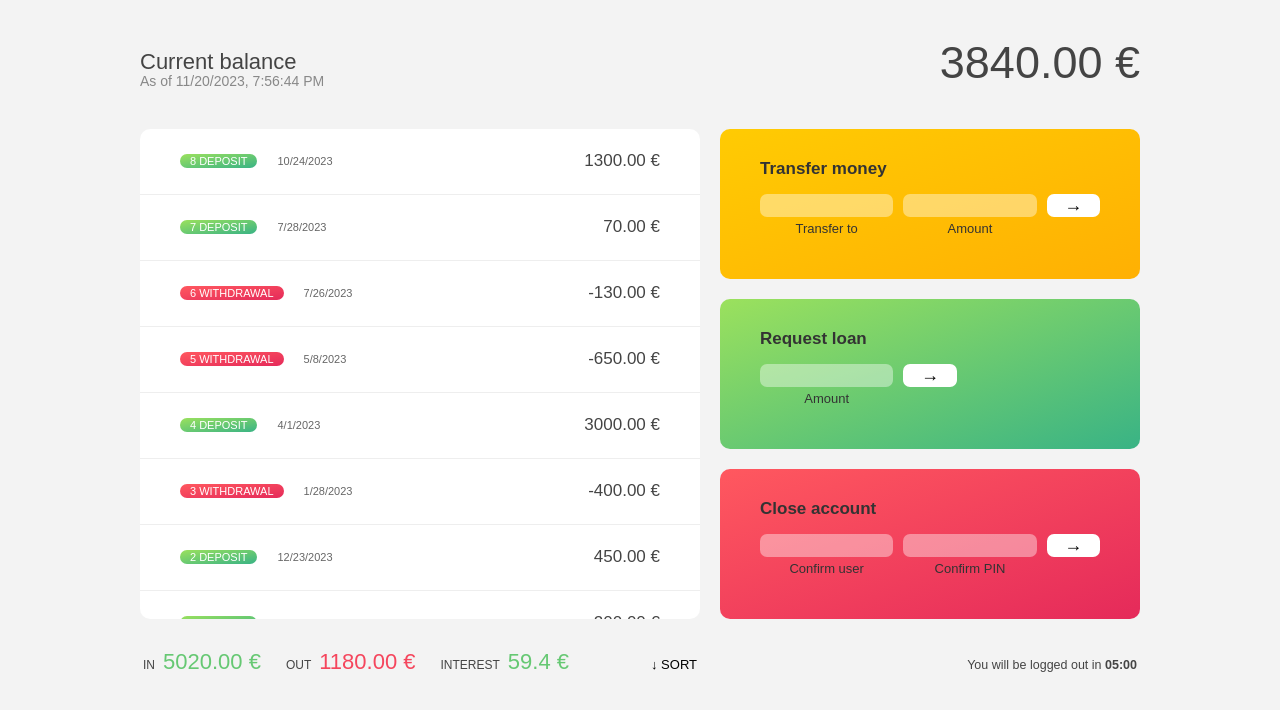
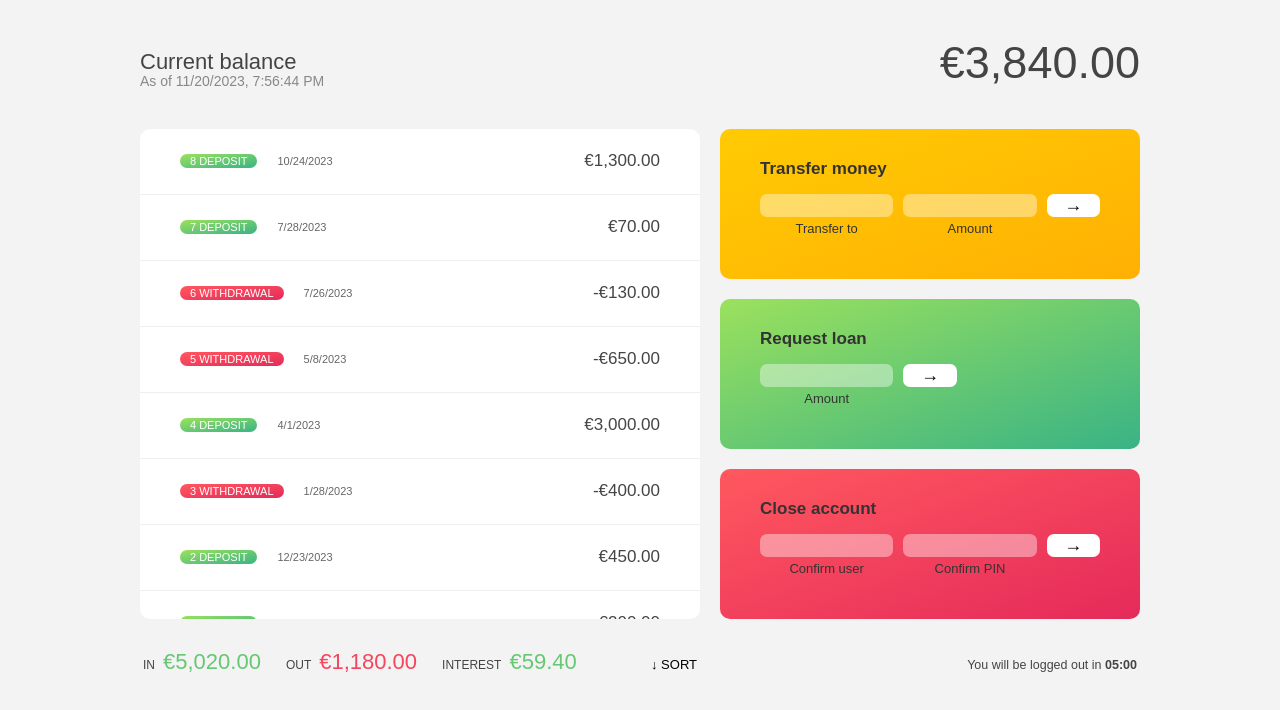
Before and after one commit to antoniobiskupec/bankist-app, a plain HTML site: page index.html in a window 1280 px wide. Shown: the part 76-786 px from the top of the page. Drawn offline with Linux system fonts and the light colour scheme.

```diff
--- a/index.html
+++ b/index.html
@@ -10,7 +10,7 @@
     />
     <link rel="stylesheet" type="text/css" href="./style.css" />
 
-    <title>Bankist</title>
+    <title>Bank app</title>
   </head>
   <body>
     <!-- TOP NAVIGATION -->
@@ -25,7 +25,7 @@
         />
         <!-- In practice, use type="password" -->
         <input
-          type="text"
+          type="password"
           placeholder="PIN"
           maxlength="4"
           class="login__input login__input--pin"
--- a/script.js
+++ b/script.js
@@ -113,7 +113,7 @@
     Math.round(Math.abs(date2 - date1) / (1000 * 60 * 60 * 24));
 
   const daysPassed = calcDaysPassed(new Date(), date);
-  console.log(daysPassed);
+
   if (daysPassed === 0) return "Today";
   if (daysPassed === 1) return "Yesterday";
   if (daysPassed <= 7) return `${daysPassed} days ago`;
@@ -122,8 +122,16 @@
     // const month = `${date.getMonth() + 1}`.padStart(2, 0);
     // const year = date.getFullYear();
     // return `${day}/${month}/${year}`;
+    // return new Intl.DateTimeFormat(locale).format(date);
     return new Intl.DateTimeFormat().format(date);
   }
+};
+
+const formatCur = (value, locale, currency) => {
+  return new Intl.NumberFormat(locale, {
+    style: "currency",
+    currency: "EUR",
+  }).format(value);
 };
 
 const displayMovements = function (acc, sort = false) {
@@ -139,11 +147,13 @@
     const date = new Date(acc.movementsDates[i]);
     const displayDate = formatMovementsDate(date, acc.locale);
 
+    const formattedMov = formatCur(mov, acc.locale, acc.currency);
+
     const html = `
   <div class="movements__row">
     <div class="movements__type movements__type--${type}">${i + 1} ${type}</div>
     <div class="movements__date">${displayDate}</div>
-    <div class="movements__value">${mov.toFixed(2)} €</div>
+    <div class="movements__value">${formattedMov}</div>
   </div>
     `;
 
@@ -176,7 +186,8 @@
   acc.balance = acc.movements.reduce((acc, mov) => {
     return acc + mov;
   }, 0);
-  labelBalance.textContent = `${acc.balance.toFixed(2)} €`;
+
+  labelBalance.textContent = formatCur(acc.balance, acc.locale, acc.currency);
 };
 
 const calcDisplaySummary = function (acc) {
@@ -184,14 +195,18 @@
   const incomes = acc.movements
     .filter((mov) => mov > 0)
     .reduce((acc, mov) => acc + mov, 0);
-  labelSumIn.textContent = `${incomes.toFixed(2)} €`;
+  labelSumIn.textContent = formatCur(incomes, acc.locale, acc.currency);
 
   // this function shows all outcomes of account
   const outcomes = acc.movements
     .filter((mov) => mov < 0)
     .reduce((acc, mov) => acc + mov, 0);
 
-  labelSumOut.textContent = `${Math.abs(outcomes).toFixed(2)} €`;
+  labelSumOut.textContent = formatCur(
+    Math.abs(outcomes),
+    acc.locale,
+    acc.currency
+  );
 
   const interest = acc.movements
     .filter((mov) => mov > 0)
@@ -200,7 +215,11 @@
       return int >= 1;
     })
     .reduce((acc, int) => acc + int, 0);
-  labelSumInterest.textContent = `${Math.abs(interest)} €`;
+  labelSumInterest.textContent = formatCur(
+    Math.abs(interest),
+    acc.locale,
+    acc.currency
+  );
 };
 
 const createUsernames = function (accounts) {
@@ -228,7 +247,7 @@
 // EVENT handlers
 let currentAcc;
 
-// FAKE ALWAYS LOGGED IN
+// FAKE ALWAYS LOGGED IN±
 currentAcc = account1;
 updateUI(currentAcc);
 containerApp.style.opacity = 100;
@@ -258,7 +277,6 @@
   requestAnimationFrame(updateTimer);
 }
 updateTimer();
-console.log(options);
 
 /////////////////////
 /////////////////////
```
